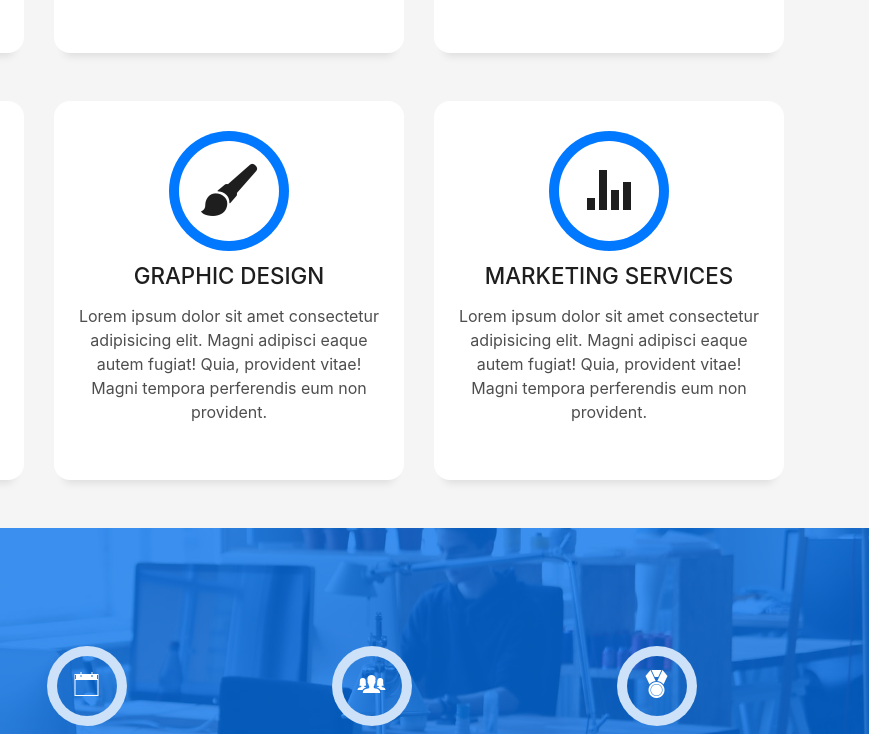
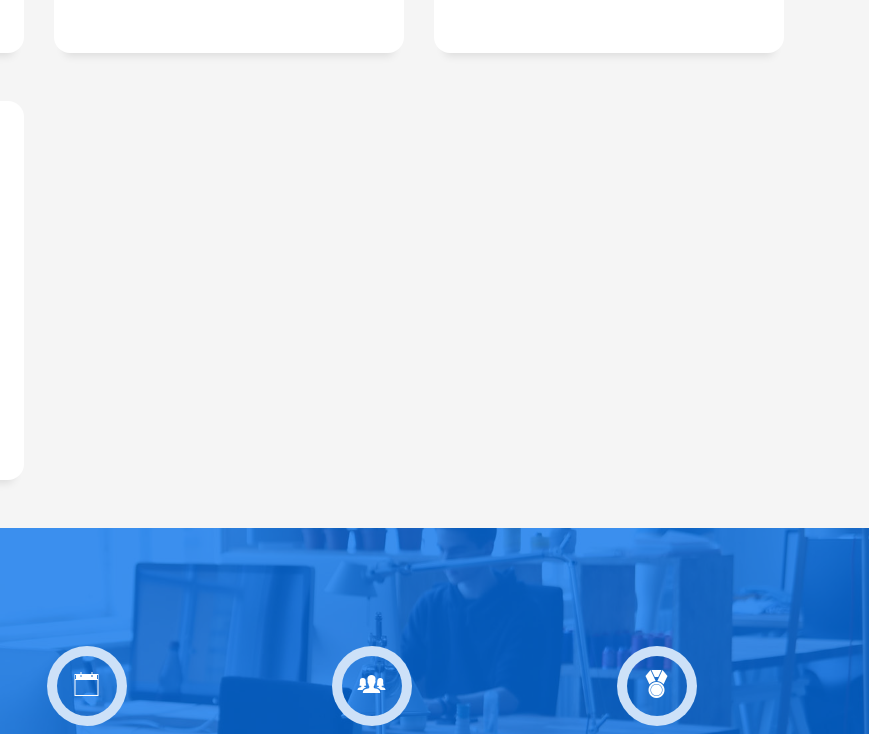
Before and after one commit to Jana-jk-jk/portfolio, a plain HTML site: page index.html in a window 1280 px wide. Shown: the part 2066-2800 px from the top of the page, 411-1280 px from the left. Drawn offline with Linux system fonts and the light colour scheme; files whose address does not match are found by name.

Commit message:
Add files via upload

```diff
--- a/index.html
+++ b/index.html
@@ -233,36 +233,6 @@
             </div>
             <div class="service-content">
               <h2 class="s-title">Responsive Design</h2>
-              <p class="s-description text-center">
-                Lorem ipsum dolor sit amet consectetur adipisicing elit. Magni adipisci eaque autem fugiat! Quia,
-                provident vitae! Magni
-                tempora perferendis eum non provident.
-              </p>
-            </div>
-          </div>
-        </div>
-        <div class="col-md-4">
-          <div class="service-box">
-            <div class="service-ico">
-              <span class="ico-circle"><i class="ion-paintbrush"></i></span>
-            </div>
-            <div class="service-content">
-              <h2 class="s-title">Graphic Design</h2>
-              <p class="s-description text-center">
-                Lorem ipsum dolor sit amet consectetur adipisicing elit. Magni adipisci eaque autem fugiat! Quia,
-                provident vitae! Magni
-                tempora perferendis eum non provident.
-              </p>
-            </div>
-          </div>
-        </div>
-        <div class="col-md-4">
-          <div class="service-box">
-            <div class="service-ico">
-              <span class="ico-circle"><i class="ion-stats-bars"></i></span>
-            </div>
-            <div class="service-content">
-              <h2 class="s-title">Marketing Services</h2>
               <p class="s-description text-center">
                 Lorem ipsum dolor sit amet consectetur adipisicing elit. Magni adipisci eaque autem fugiat! Quia,
                 provident vitae! Magni
```
Also changed, not shown: img/intro-bg.jpg.
